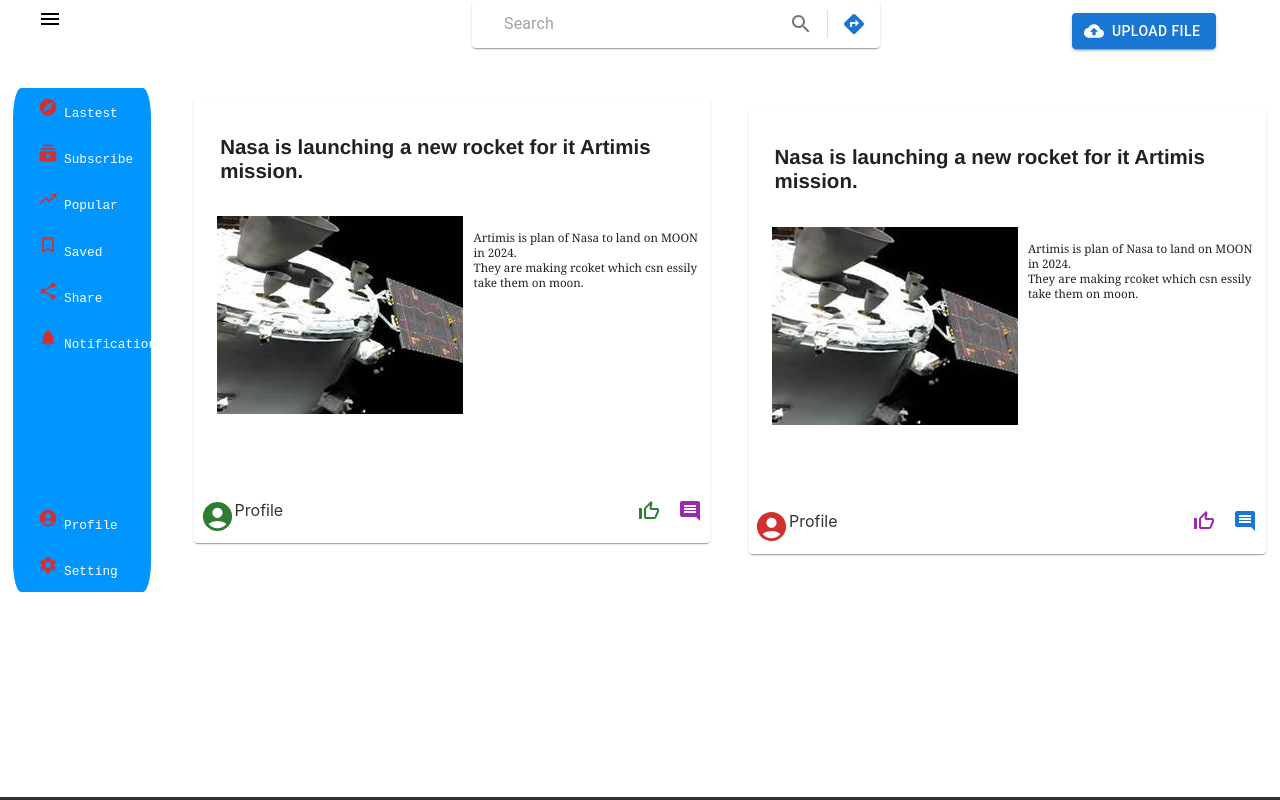
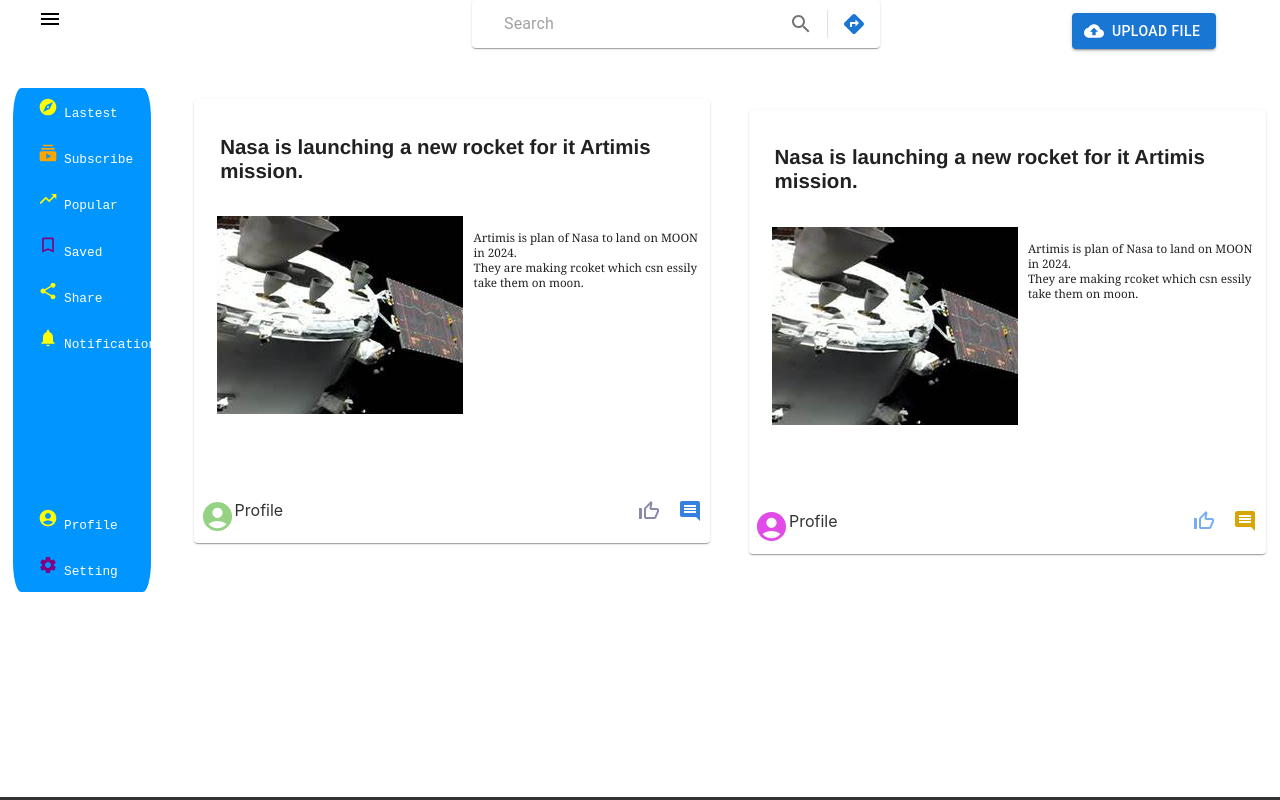
Before and after one commit to Raushankumar-prog/Zealblog, a React (Create React App) app in the folder fronted/: page / in a window 1280 px wide. Shown: the top 800 px of the page. Built offline with nearby package versions, Linux system fonts and the light colour scheme.

Commit message:
random color generation for left side bar

```diff
--- a/fronted/src/Components/Glance/glance.js
+++ b/fronted/src/Components/Glance/glance.js
@@ -8,9 +8,19 @@
 const Glance = () => {
 
    //   var randomcolor=color.random();
-  const color = () => {
-   return ["error", "success", "primary", "secondary"];
+
+function getRandomColor() {
+
+    const randomRed = Math.floor(Math.random() * 256);
+    const randomGreen = Math.floor(Math.random() * 256);
+    const randomBlue = Math.floor(Math.random() * 256);
+
+
+    const randomColor = `rgb(${randomRed}, ${randomGreen}, ${randomBlue})`;
+
+    return randomColor;
 }
+
 
     return (
               <div className="main1">
@@ -25,18 +35,17 @@
                                    </div>
                             </div>
                             <div className="little">
-                                     <div className="author">   <div className="channelicon"><AccountCircleIcon fontSize="large" color={color()[Math.floor(Math.random() * 4)]}/></div>
+                                     <div className="author">   <div className="channelicon"><AccountCircleIcon fontSize="large" style={{ color: getRandomColor() }}/></div>
                                                                        <div className="profile">profile</div>
                            </div>
-                                     <div className="like"><ThumbUpOffAltIcon color={color()[Math.floor(Math.random() * 4)]}/></div>
-                                     <div className="comment"><CommentIcon  color={color()[Math.floor(Math.random() * 4)]}/></div>
+                                     <div className="like"><ThumbUpOffAltIcon style={{ color: getRandomColor() }}/></div>
+                                     <div className="comment"><CommentIcon  style={{ color: getRandomColor() }}/></div>
                             </div>
                               </Paper>
                    </div>
 
                     </Link>
-
-                  <div className="universe">
+                           <div className="universe">
                      <Paper >
                             <div className="space">
                                    <div className="headingglance"><p className="headingtext">Nasa is launching a new rocket for it Artimis mission.</p></div>
@@ -46,11 +55,11 @@
                                    </div>
                             </div>
                             <div className="little">
-                                     <div className="author">   <div className="channelicon"><AccountCircleIcon fontSize="large" color={color()[Math.floor(Math.random() * 4)]}/></div>
+                                     <div className="author">   <div className="channelicon"><AccountCircleIcon fontSize="large" style={{ color: getRandomColor() }}/></div>
                                                                        <div className="profile">profile</div>
                            </div>
-                                     <div className="like"><ThumbUpOffAltIcon color={color()[Math.floor(Math.random() * 4)]}/></div>
-                                     <div className="comment"><CommentIcon  color={color()[Math.floor(Math.random() * 4)]}/></div>
+                                     <div className="like"><ThumbUpOffAltIcon style={{ color: getRandomColor() }}/></div>
+                                     <div className="comment"><CommentIcon  style={{ color: getRandomColor() }}/></div>
                             </div>
                               </Paper>
                    </div>
--- a/fronted/src/Components/left/left.js
+++ b/fronted/src/Components/left/left.js
@@ -8,38 +8,42 @@
 import ExploreIcon from '@mui/icons-material/Explore';
 import AccountCircleIcon from '@mui/icons-material/AccountCircle';
 const Left = () => {
+  const color = () => {
+   return ["purple", "orange", "yellow"];
+}
+
     return (
          <div className="fr">
         <div className="category1" >
-             <div className="icon"><ExploreIcon  fontSize="small" color="error" /></div>
+             <div className="icon"><ExploreIcon  fontSize="small" style={{ color: color()[Math.floor(Math.random() * 3)] }}  /></div>
               <div className="text"><p className="category">lastest</p></div>
        </div>
         <div  className="category1">
-           <div className="icon"><SubscriptionsIcon fontSize="small" color="error"/></div>
+           <div className="icon"><SubscriptionsIcon fontSize="small" style={{ color: color()[Math.floor(Math.random() * 3)] }} /></div>
            <div className="text"><p className="category">subscribe</p></div>
         </div>
         <div  className="category1">
-             <div className="icon"><TrendingUpIcon fontSize="small" color="error"/></div>
+             <div className="icon"><TrendingUpIcon fontSize="small" style={{ color: color()[Math.floor(Math.random() * 3)] }} /></div>
              <div className="text"><p className="category">popular</p></div>
         </div>
         <div  className="category1">
-             <div className="icon"><Saved fontSize="small" color="error"/></div>
+             <div className="icon"><Saved fontSize="small" style={{ color: color()[Math.floor(Math.random() * 3)] }} /></div>
              <div className="text"><p className="category">saved</p></div>
         </div>
         <div  className="category1">
-             <div className="icon"><ShareIcon fontSize="small" color="error"/></div>
+             <div className="icon"><ShareIcon fontSize="small" style={{ color: color()[Math.floor(Math.random() * 3)] }} /></div>
              <div className="text"><p className="category">share</p></div>
         </div>
          <div  className="category1">
-             <div className="icon"><NotificationsIcon fontSize="small" color="error"/></div>
+             <div className="icon"><NotificationsIcon fontSize="small" style={{ color: color()[Math.floor(Math.random() * 3)] }} /></div>
              <div className="text"><p className="category">Notification</p></div>
         </div>
         <div  className="category2">
-             <div className="icon"><AccountCircleIcon fontSize="small" color="error"/></div>
+             <div className="icon"><AccountCircleIcon fontSize="small" style={{ color: color()[Math.floor(Math.random() * 3)] }} /></div>
               <div className="text"><p className="category">profile</p></div>
        </div>
        <div  className="category1">
-             <div className="icon"><SettingsIcon  fontSize="small" color="error"/></div>
+             <div className="icon"><SettingsIcon  fontSize="small" style={{ color: color()[Math.floor(Math.random() * 3)] }} /></div>
               <div className="text"><p className="category">setting</p></div>
 
        </div>
```
